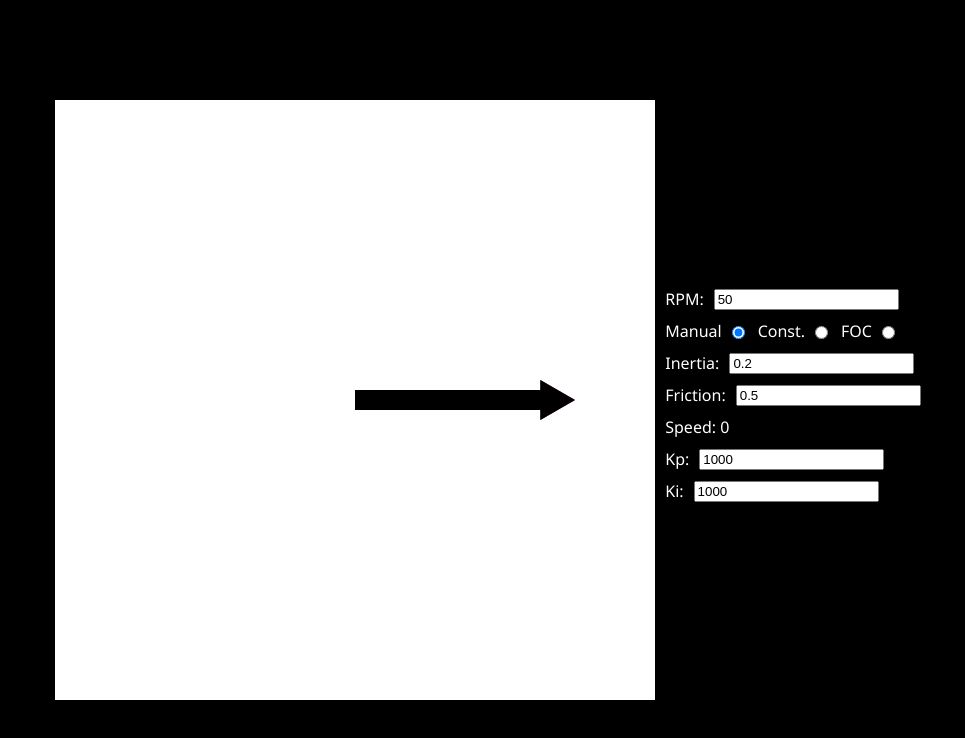
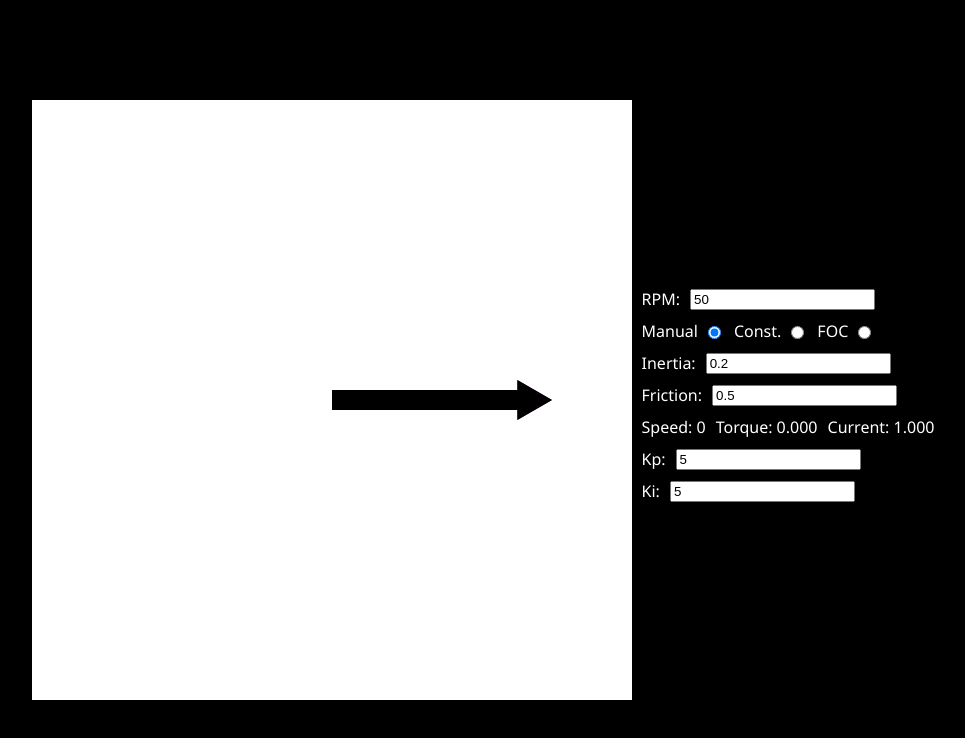
Before and after one commit to koalakoker/PWM, a plain HTML site: page index.html in a window 1280 px wide. Shown: the whole page, without its empty margins (147-1112 px from the left). Drawn offline with Linux system fonts and the light colour scheme.

Commit message:
Indication of torque

```diff
--- a/gui.js
+++ b/gui.js
@@ -54,19 +54,21 @@ friction.addEventListener("keydown", (e) => {
   }
 });
 
-// Measured speed
+// Measure
 let speed = document.getElementById("speed");
+let torque = document.getElementById("torque");
+let current = document.getElementById("current");
 
 // Speed PI params
 let kp = document.getElementById("kp");
-kp.value = 1000;
+kp.value = 5;
 kp.addEventListener("keydown", (e) => {
   if (e.key === "Enter") {
     focStator.speedPI.kp = kp.value;
   }
 });
 let ki = document.getElementById("ki");
-ki.value = 1000;
+ki.value = 5;
 ki.addEventListener("keydown", (e) => {
   if (e.key === "Enter") {
     focStator.speedPI.ki = ki.value;
--- a/index.html
+++ b/index.html
@@ -40,7 +40,15 @@
         <input type="number" id="friction" />
       </div>
       <div class="row">
-        <label class="label" id="speed"></label>
+        <div>
+          <label class="label" id="speed"></label>
+        </div>
+        <div>
+          <label class="label" id="torque"></label>
+        </div>
+        <div>
+          <label class="label" id="current"></label>
+        </div>
       </div>
       <div class="row">
         <label class="label" for="kp">Kp:</label>
--- a/main.js
+++ b/main.js
@@ -2,16 +2,16 @@ let canvas = document.getElementById("myCanvas");
 canvas.width = 600;
 canvas.height = 600;
 let ctx = canvas.getContext("2d");
-let rotor = new MechVector(inertia.value, friction.value, "purple", 200, 0);
-let autoStator = new Vector("black", 200, 0);
-let manualStator = new ManualVector(canvas, "black", 200, 0);
+let rotor = new MechVector(inertia.value, friction.value, "purple", 1, 0);
+let autoStator = new Vector("black", 1, 0);
+let manualStator = new ManualVector(canvas, "black", 1, 0);
 let focStator = new FOC(
   rpm2rads(rpm.value),
   kp.value,
   ki.value,
   rotor,
   "black",
-  200,
+  1,
   0
 );
 let motor = new Motor(manualStator, rotor);
@@ -33,11 +33,15 @@ function draw() {
   } else if (manualRadioButton.checked) {
     manualStator.draw(ctx);
     manualStator.update(dt);
+    current.textContent = "Current: " + autoStator.mag.toFixed(3);
   } else {
     focStator.draw(ctx);
     focStator.update(dt);
+    current.textContent = "Current: " + focStator.mag.toFixed(3);
   }
   speed.textContent = "Speed: " + Math.trunc(rads2rpm(rotor.speed));
+  torque.textContent = "Torque: " + rotor.torque.toFixed(3);
+  current.textContent = "Current: " + motor.stator.mag.toFixed(3);
 
   ctx.restore();
 }
--- a/manualVector.js
+++ b/manualVector.js
@@ -1,13 +1,22 @@
 class ManualVector extends Vector {
   constructor(canvas, color, mag, angle, center) {
     super(color, mag, angle, center);
+    this.mouseDown = false;
     canvas.addEventListener("mousemove", (e) => {
+      if (this.mouseDown) {
         let rect = canvas.getBoundingClientRect();
         var x2 = e.clientX - rect.left;
         var y2 = e.clientY - rect.top;
         var y1 = canvas.height / 2;
         var x1 = canvas.width / 2;
         this.angle = Math.atan2(y1 - y2, x2 - x1);
+      }
+    });
+    canvas.addEventListener("mousedown", () => {
+      this.mouseDown = true;
+    });
+    canvas.addEventListener("mouseup", () => {
+      this.mouseDown = false;
     });
   }
   update(dt) {}
--- a/motor.js
+++ b/motor.js
@@ -10,7 +10,7 @@ class Motor {
 
   applyTorque() {
     let theta = this.stator.angle - this.rotor.angle;
-    let mag = this.stator.mag / this.rotor.mag;
+    let mag = this.stator.mag * this.rotor.mag;
     this.rotor.applyTorque(mag * Math.sin(theta));
   }
 }
--- a/vector.js
+++ b/vector.js
@@ -6,13 +6,14 @@ class Vector {
     this.angle = angle;
     this.center = center;
     this.speed = 0;
+    this.factor = 200; // 1Nm is represented by 200px
   }
 
   draw(ctx) {
     let x1 = this.center.x,
       y1 = this.center.y,
-      x2 = x1 + this.mag * Math.cos(this.angle),
-      y2 = y1 - this.mag * Math.sin(this.angle);
+      x2 = x1 + this.mag * this.factor * Math.cos(this.angle),
+      y2 = y1 - this.mag * this.factor * Math.sin(this.angle);
     let arrowSize = this.lineWidth + 20;
     ctx.strokeStyle = this.color;
     ctx.lineWidth = this.lineWidth;
```
Lines whose indentation alone changed are shown as unchanged.
